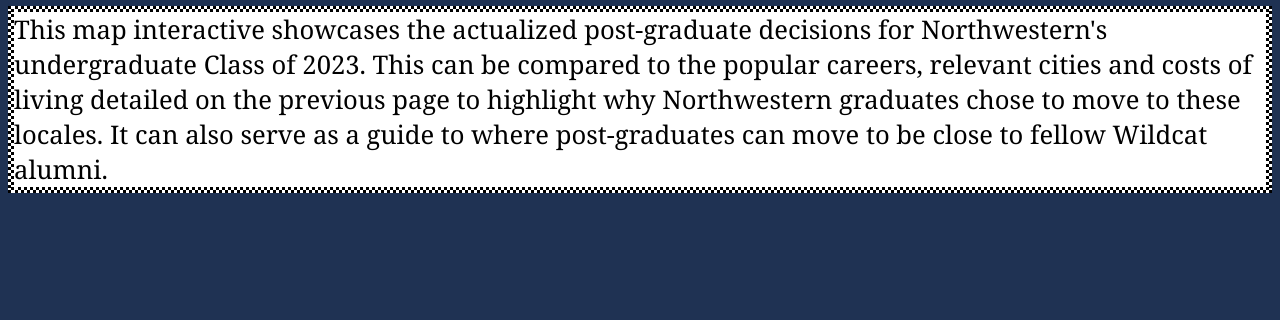
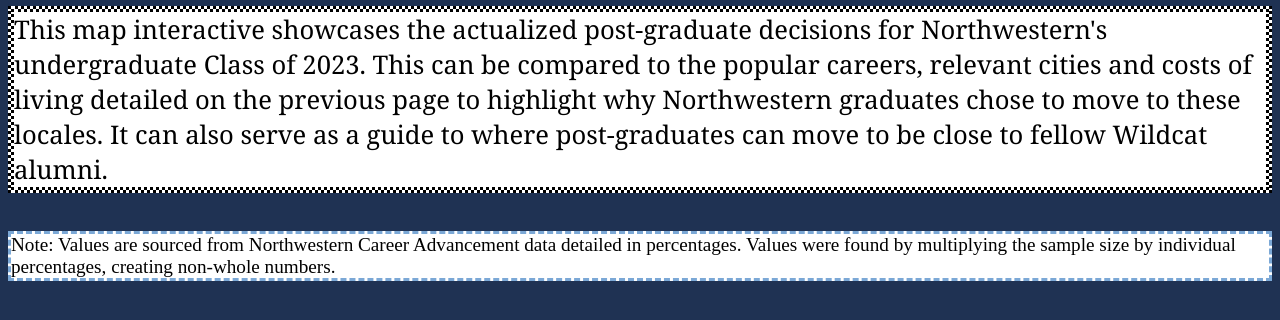
Before and after one commit to elenahubert/group-project, a plain HTML site: page outcomes.html in a window 1280 px wide. Shown: the part 154-474 px from the top of the page. Drawn offline with Linux system fonts and the light colour scheme; a script that the page names is missing.

Commit message:
data note

```diff
--- a/outcomes.html
+++ b/outcomes.html
@@ -102,6 +102,7 @@
     <br>
     <!--visualization-->
     <div class="flourish-embed flourish-map" data-src="visualisation/20377185"><script src="https://public.flourish.studio/resources/embed.js"></script><noscript><img src="https://public.flourish.studio/visualisation/20377185/thumbnail" width="100%" alt="map visualization" /></noscript></div>
+    <p style="font-size: 1.5vw; justify-content: left; color: black; background-color: white; border-style: dashed; border-color: #7ba8d6">Note: Values are sourced from Northwestern Career Advancement data detailed in percentages. Values were found by multiplying the sample size by individual percentages, creating non-whole numbers.</p>
 
 
 
```
